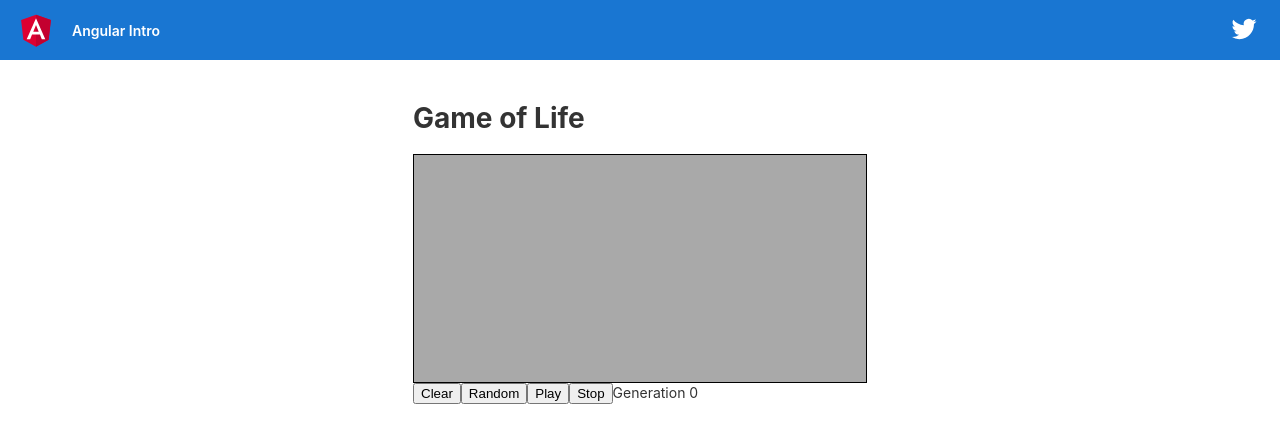
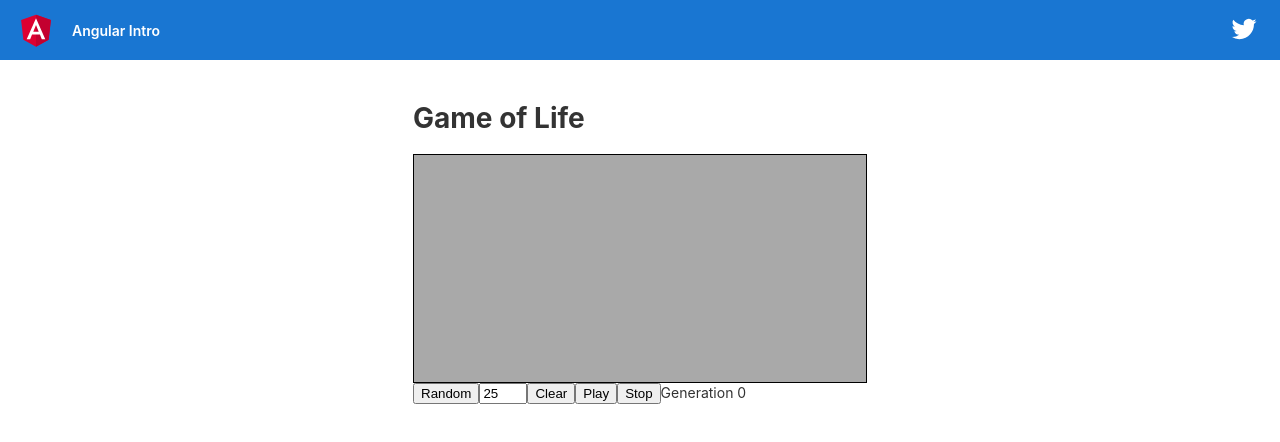
Before and after one commit to CPerezMartin/GameOfLife, an Angular app: page / in a window 1280 px wide. Shown: the top 442 px of the page. Built offline with nearby package versions, Linux system fonts and the light colour scheme.

Commit message:
random with input

```diff
--- a/src/app/gol/gol.component.html
+++ b/src/app/gol/gol.component.html
@@ -11,8 +11,8 @@
 </table>
 
 <div class="controls">
+  <button (click)="randomCells(getElementById(randomInput).value)">Random</button><input type="number" id="randomInput" min="0" step="1" max="5" value="25"/>
   <button (click)="clearGame()">Clear</button>
-  <button (click)="randomCells(25)">Random</button>
   <button (click)="playGame()">Play</button>
   <button (click)="stopGame()">Stop</button>
   <span>Generation {{generation}}</span>
--- a/src/app/gol/gol.component.ts
+++ b/src/app/gol/gol.component.ts
@@ -35,7 +35,7 @@ export class GolComponent implements OnInit {
     return output;
   }
 
-  checkNeighbours = (row: number, col: number) => {
+  checkNeighbours = (row: number, col: number): number => {
     let count = 0;
     for (let i = row - 1; i < row + 2; i++){
       for (let j = col - 1; j < col + 2; j++){
```
